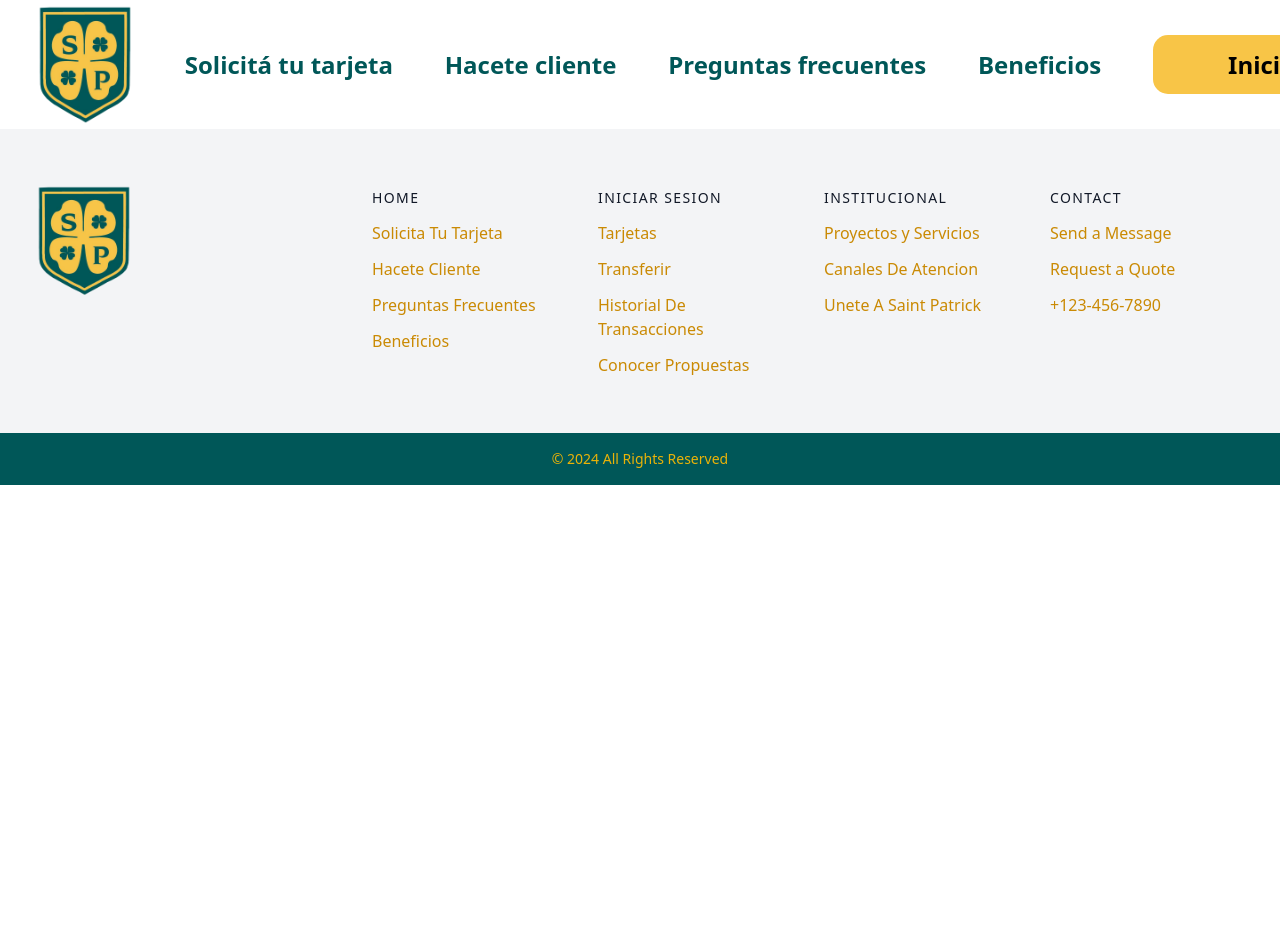
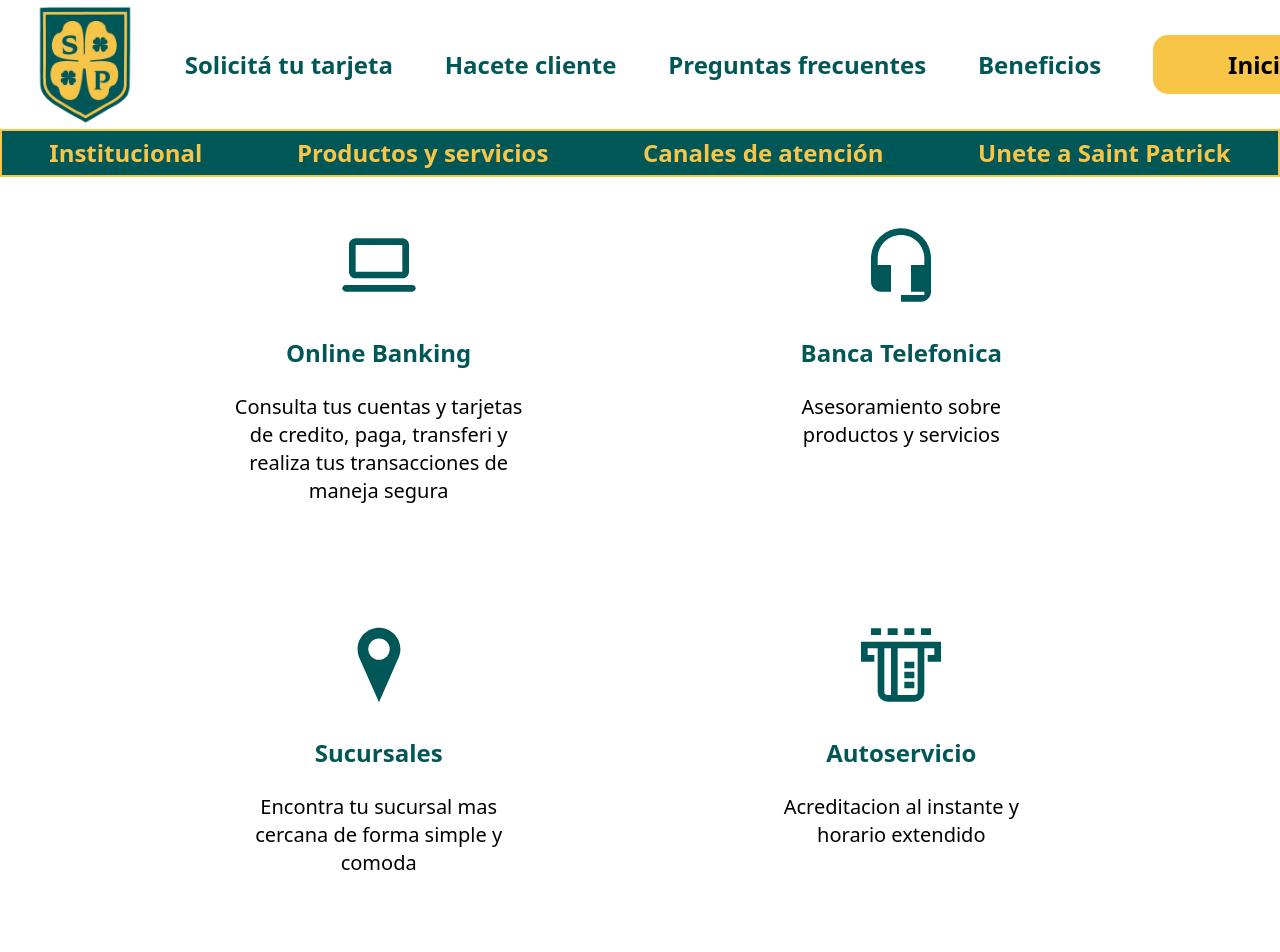
Before and after one commit to FedeSabi/Banco-saint-patrick, a React (Vite) app in the folder front/: page /CanalesDeAtencion in a window 1280 px wide. Shown: the top 952 px of the page. Before the commit the page ends 800 px from the top, so only its background shows below. Built offline with nearby package versions, Linux system fonts and the light colour scheme; a web font is replaced by a local one.

Commit message:
componente canales de atencion

```diff
--- a/front/src/App.jsx
+++ b/front/src/App.jsx
@@ -10,6 +10,7 @@ import Footer from "./Components/Footer";
 import PreguntasFrecuentes from "./Pages/PreguntasFrecuentes";
 import Institucional from "./Pages/Institucional";
 import ProductosYservicios from "./Pages/ProductosYservicios";
+import CanalesDeAtencion from "./Pages/CanalesDeAtencion";
 
 
 const RenderNavbar = ({ login, onLogout }) => {
@@ -44,6 +45,7 @@ function App() {
         <Route path="/PreguntasFrecuentes" element={<PreguntasFrecuentes />} />
         <Route path="/Institucional" element={<Institucional />} />
         <Route path="/Productosyservicios" element={<ProductosYservicios />} />
+        <Route path="/CanalesDeAtencion" element={<CanalesDeAtencion />}/>
       </Routes>
       <Footer />
     </BrowserRouter>
--- a/front/src/Components/Footer.jsx
+++ b/front/src/Components/Footer.jsx
@@ -1,5 +1,5 @@
 
-import logo from './../../public/logo.png';
+import logo from './../icons/logo.png';
 
 const Footer = () => {
   return (
--- a/front/src/Components/Home.jsx
+++ b/front/src/Components/Home.jsx
@@ -5,10 +5,10 @@ export const Home = () => {
     <section className="bg-customGreen flex">
       <div className="w-[53vw] h-[124vh] mb-6">
         <div className="relative z-10 h-[60px] w-screen flex justify-around items-center border-2 border-solid border-customYellow">
-          <Link className="font-semibold text-[28px] leading-[31.25px] text-customYellow hover:text-black">
+          <Link to={"/Institucional"} className="font-semibold text-[28px] leading-[31.25px] text-customYellow hover:text-black">
             Institucional
           </Link>
-          <Link className="font-semibold text-[28px] leading-[31.25px] text-customYellow hover:text-black">
+          <Link to={'/CanalesDeAtencion'} className="font-semibold text-[28px] leading-[31.25px] text-customYellow hover:text-black">
             Canales de atención
           </Link>
           <Link className="font-semibold text-[28px] leading-[31.25px] text-customYellow hover:text-black">
--- /dev/null
+++ b/front/src/Pages/CanalesDeAtencion.jsx
@@ -0,0 +1,51 @@
+import { CgLaptop } from "react-icons/cg";
+import { MdHeadsetMic } from "react-icons/md";
+import { GiPositionMarker } from "react-icons/gi";
+import { GrAtm } from "react-icons/gr";
+import NavbarInterno from "./NavbarInterno";
+
+const CanalesDeAtencion = () => {
+  return (
+    <div>
+      <NavbarInterno />
+      {/*primera fila */}
+      <div className="flex justify-evenly mb-28 mt-10">
+        <div className="flex flex-col w-72 text-center items-center gap-6">
+          <CgLaptop className="w-20 h-24 text-customGreen" />
+          <h1 className="text-2xl font-bold text-customGreen">
+            Online Banking
+          </h1>
+          <p className="text-xl">
+            Consulta tus cuentas y tarjetas de credito, paga, transferi y
+            realiza tus transacciones de maneja segura
+          </p>
+        </div>
+        <div className="flex flex-col w-72 text-center items-center gap-6">
+          <MdHeadsetMic className="w-20 h-24 text-customGreen" />
+          <h1 className="text-2xl font-bold text-customGreen">
+            Banca Telefonica
+          </h1>
+          <p className="text-xl">Asesoramiento sobre productos y servicios</p>
+        </div>
+      </div>
+      {/*segunda fila */}
+      <div className="flex justify-evenly mb-28 mt-10">
+        <div className="flex flex-col w-72 text-center items-center gap-6">
+          <GiPositionMarker className="w-20 h-24 text-customGreen" />
+          <h1 className="text-2xl font-bold text-customGreen">Sucursales</h1>
+          <p className="text-xl">
+            Encontra tu sucursal mas cercana de forma simple y comoda
+          </p>
+        </div>
+        <div className="flex flex-col w-72 text-center items-center gap-6">
+          <GrAtm className="w-20 h-24 text-customGreen" />
+          <h1 className="text-2xl font-bold text-customGreen">Autoservicio</h1>
+          <p className="text-xl">
+            Acreditacion al instante y horario extendido
+          </p>
+        </div>
+      </div>
+    </div>
+  );
+};
+export default CanalesDeAtencion;
--- a/front/src/Pages/Institucional.jsx
+++ b/front/src/Pages/Institucional.jsx
@@ -1,4 +1,4 @@
-import LogoSinColor from "./../../public/logo sin naranja.png";
+import LogoSinColor from './../icons/logo sin naranja.png'
 import { MdBarChart } from "react-icons/md";
 import { TbWorld } from "react-icons/tb";
 import { SiJabber } from "react-icons/si";
--- a/front/src/Pages/NavbarInterno.jsx
+++ b/front/src/Pages/NavbarInterno.jsx
@@ -3,7 +3,7 @@ function NavbarInterno() {
     <div className="flex max-w-full h-12 bg-customGreen border-customYellow border-2 justify-around items-center font-semibold">
   <a href="/institucional" className="text-2xl text-customYellow hover:text-white">Institucional</a>
   <a href="/ProductosYservicios" className="text-2xl text-customYellow hover:text-white">Productos y servicios</a>
-  <a href="#" className="text-2xl text-customYellow hover:text-white">Canales de atención</a>
+  <a href="/CanalesDeAtencion" className="text-2xl text-customYellow hover:text-white">Canales de atención</a>
   <a href="#" className="text-2xl text-customYellow hover:text-white">Unete a Saint Patrick</a>
 </div>
 
```
Also changed, not shown: front/src/Pages/ProductosYservicios.jsx (+13 -12 lines), front/src/icons/logo sin naranja.png (renamed from front/public/logo sin naranja.png), front/src/icons/logo.png (added).
